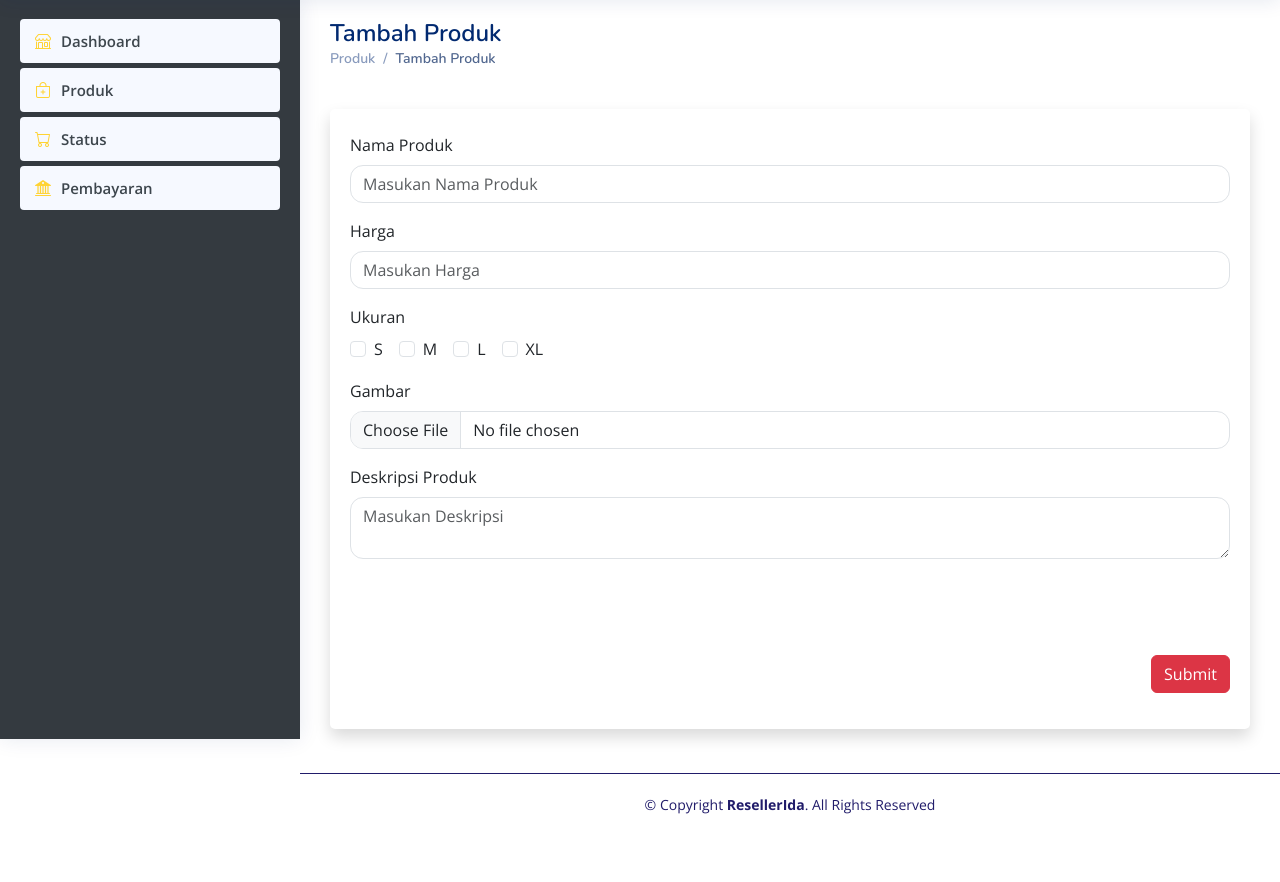
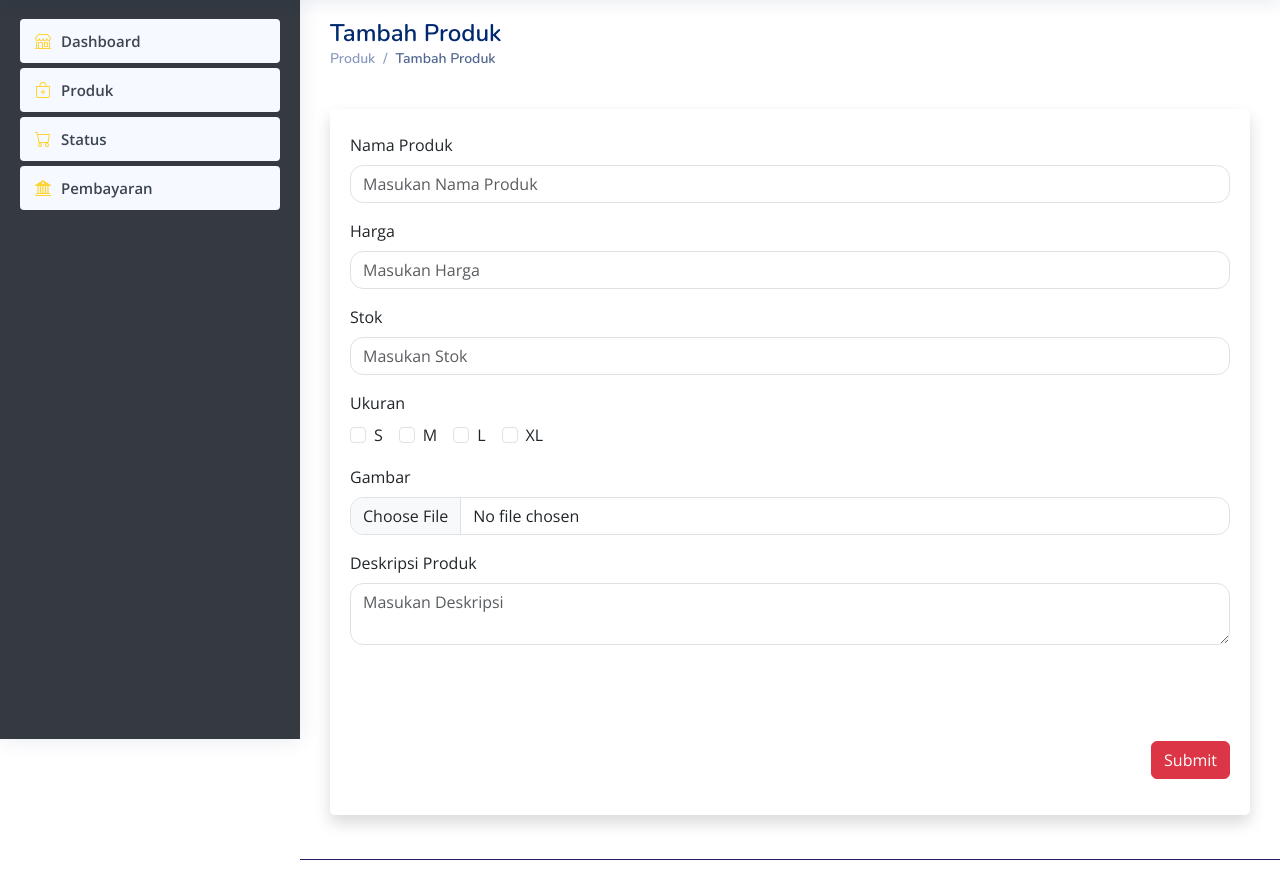
Before and after one commit to RFI21/admin, a Flask app: page /add in a window 1280 px wide. Shown: the part 61-943 px from the top of the page. Before the commit the page ends 875 px from the top, so only its background shows below. Run offline with Flask 3, Linux system fonts and the light colour scheme; some libraries are stand-ins or nearby versions.

Commit message:
perubahan

```diff
--- a/app.py
+++ b/app.py
@@ -163,6 +163,7 @@ def addproduk():
     if request.method == 'POST':
         nama= request.form['nama']
         harga=request.form['harga']
+        stok= request.form['stok']
         ukuran=request.form.getlist('ukuran')
         deskripsi= request.form['deskripsi']
         gambar= request.files['gambar']
@@ -182,6 +183,7 @@ def addproduk():
             'nama':nama,
             'harga':harga,
             'ukuran':ukuran,
+            'stok':stok,
             'gambar':file_asli,
             'deskripsi':deskripsi
         }
@@ -195,6 +197,7 @@ def editproduk(_id):
         id = request.form['_id']
         nama= request.form['nama']
         harga=request.form['harga']
+        stok= request.form['stok']
         ukuran=request.form.getlist('ukuran')
         deskripsi= request.form['deskripsi']
         gambar= request.files['gambar']
@@ -204,6 +207,7 @@ def editproduk(_id):
             'nama':nama,
             'harga':harga,
             'ukuran':ukuran,
+            'stok':stok,
             'deskripsi':deskripsi
         }
         if gambar:
--- a/templates/admin/EditProduk.html
+++ b/templates/admin/EditProduk.html
@@ -54,6 +54,11 @@
                             <label for="exampleInputPassword1" class="form-label">Harga</label>
                             <input type="number" class="form-control" name="harga" style="border-radius: 13px;"
                             placeholder="Masukan Harga" value="{{data['harga'] }}" required />
+                        </div>
+                        <div class="mb-3">
+                            <label for="exampleInputPassword1" class="form-label">Stok</label>
+                            <input type="number" class="form-control" name="stok" style="border-radius: 13px;"
+                                placeholder="Masukan Stok" value="{{data['stok'] }}" required />
                         </div>
                         <div class="mb-3">
                             <label for="exampleInputPassword1" class="form-label">Ukuran</label>
--- a/templates/admin/addProduk.html
+++ b/templates/admin/addProduk.html
@@ -51,6 +51,11 @@
                             <label for="exampleInputPassword1" class="form-label">Harga</label>
                             <input type="number" class="form-control" name="harga" style="border-radius: 13px;"
                                 placeholder="Masukan Harga" required />
+                        </div>
+                        <div class="mb-3">
+                            <label for="exampleInputPassword1" class="form-label">Stok</label>
+                            <input type="number" class="form-control" name="stok" style="border-radius: 13px;"
+                                placeholder="Masukan Stok" required />
                         </div>
 
                         <div class="mb-3">
--- a/templates/admin/produk.html
+++ b/templates/admin/produk.html
@@ -77,6 +77,7 @@
                     <th class="border-0 text-center">Harga</th>
                     <th class="border-0 text-center">Deskripsi</th>
                     <th class="border-0 text-center">Ukuran</th>
+                    <th class="border-0 text-center">Stok</th>
                     <th class="border-0 text-center">Gambar</th>
                     <th class="border-0 rounded-end text-center">Aksi</th>
                   </tr>
@@ -96,6 +97,7 @@
                     {% endif %}
                 {% endfor %}
               </td>
+              <td class="text-center align-middle">{{produk['stok']}}</td>
                   <td class="text-center align-middle"><img src="../static/assets/imagePath/{{produk['gambar']}}" alt="" width="50" /></td>
 
                   <td class="text-center align-middle">
--- a/templates/index.html
+++ b/templates/index.html
@@ -217,6 +217,9 @@
                         <div class="d-flex align-items-center justify-content-center mt-2">
                             <h5>{{produk['harga']}}</h5>
                         </div>
+                        <div class="d-flex align-items-center justify-content-center mt-2">
+                            <small class="text-warning">Stok({{produk['stok']}})</small>
+                        </div>
                         <!-- <div class="d-flex align-items-center justify-content-center mb-1">
                             <small class="fa fa-star text-primary mr-1"></small>
                             <small class="fa fa-star text-primary mr-1"></small>
--- a/templates/shop.html
+++ b/templates/shop.html
@@ -54,6 +54,9 @@
                                 <div class="d-flex align-items-center justify-content-center mt-2">
                                     <h5>{{produk['harga']}}</h5>
                                 </div>
+                                <div class="d-flex align-items-center justify-content-center mt-2">
+                                    <small class="text-warning">Stok({{produk['stok']}})</small>
+                                </div>
                                 <!-- <div class="d-flex align-items-center justify-content-center mb-1">
                                     <small class="fa fa-star text-primary mr-1"></small>
                                     <small class="fa fa-star text-primary mr-1"></small>
```
Also changed, not shown: templates/detail.html (+6 -1 lines).
